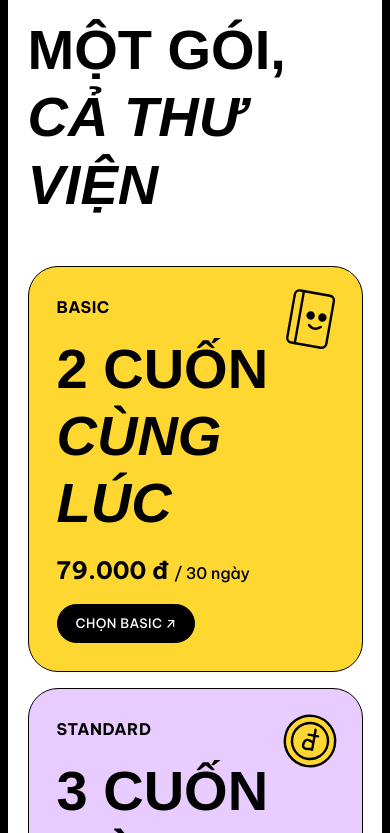
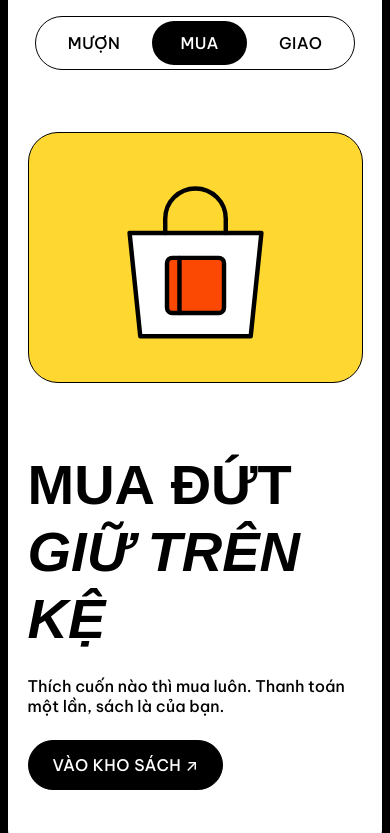
Before and after one commit to trantuan1324/open-boox, a Next.js app in the folder apps/web/: page / in a window 390 px wide. Shown: the part 6291-7124 px from the top of the page. Built offline with nearby package versions, Linux system fonts and the light colour scheme; no server answers; a web font is replaced by a local one.

Commit message:
feat(web): landing v2 borrow/buy/deliver tabs with Flip pill

```diff
--- /dev/null
+++ b/apps/web/app/_landing/sections/tabs.tsx
@@ -0,0 +1,198 @@
+'use client';
+
+import Link from 'next/link';
+import { type KeyboardEvent, useRef, useState } from 'react';
+import { FULL, Flip, REDUCE, ScrollTrigger, SplitText, gsap, useGSAP } from '../motion/gsap';
+import { ArtBorrow, ArtBuy, ArtDeliver } from '../svg/illustrations';
+
+const TABS = [
+  {
+    id: 'muon',
+    label: 'Mượn',
+    title: ['Mượn theo gói', 'trả khi xong'],
+    body: 'Chọn gói, thêm sách vào giỏ mượn rồi xác nhận. Giữ tối đa số cuốn của gói, không hạn trả.',
+    href: '/plans',
+    link: 'Xem các gói',
+    color: '#e9ccff',
+    Art: ArtBorrow,
+  },
+  {
+    id: 'mua',
+    label: 'Mua',
+    title: ['Mua đứt', 'giữ trên kệ'],
+    body: 'Thích cuốn nào thì mua luôn. Thanh toán một lần, sách là của bạn.',
+    href: '/books',
+    link: 'Vào kho sách',
+    color: '#ffd731',
+    Art: ArtBuy,
+  },
+  {
+    id: 'giao',
+    label: 'Giao',
+    title: ['Giao tận cửa', 'lấy tận nhà'],
+    body: 'Đơn mua và sách mượn đều được giao tận nơi. Khi trả, chúng tôi đến tận nhà lấy lại.',
+    href: '/account/orders',
+    link: 'Theo dõi đơn',
+    color: '#55db9c',
+    Art: ArtDeliver,
+  },
+];
+
+// Section 8 ([SM §5.11]): the black pill follows the active tab with Flip; the old panel fades out while the new
+// one's title chars, text and art come in from 0.2s. Panels share one grid cell, so no height tween. Auto-advances
+// to the second tab once when scrolled into view.
+export function Tabs() {
+  const root = useRef<HTMLElement>(null);
+  const [active, setActive] = useState(0);
+  const activeRef = useRef(0);
+  const previous = useRef(0);
+  const flipState = useRef<Flip.FlipState | null>(null);
+  const splits = useRef<SplitText[]>([]);
+  const running = useRef<gsap.core.Timeline | null>(null);
+
+  const select = (index: number) => {
+    if (index === activeRef.current) return;
+    flipState.current = Flip.getState(root.current!.querySelector('.obx-tabs__pill'));
+    activeRef.current = index;
+    setActive(index);
+  };
+
+  useGSAP(
+    () => {
+      const mm = gsap.matchMedia();
+      mm.add(FULL, () => {
+        splits.current = gsap.utils
+          .toArray<HTMLElement>('.obx-tab-panel__title', root.current)
+          .map((el) => SplitText.create(el, { type: 'words,chars' }));
+        ScrollTrigger.create({
+          trigger: root.current,
+          start: 'center 75%',
+          once: true,
+          onEnter: () => {
+            if (activeRef.current === 0) select(1);
+          },
+        });
+        return () => {
+          splits.current = [];
+        };
+      });
+      return () => mm.revert();
+    },
+    { scope: root },
+  );
+
+  useGSAP(
+    () => {
+      const from = previous.current;
+      previous.current = active;
+      const state = flipState.current;
+      flipState.current = null;
+      if (from === active || window.matchMedia(REDUCE).matches) return;
+
+      running.current?.progress(1);
+      const panels = gsap.utils.toArray<HTMLElement>('.obx-tab-panel', root.current);
+      const oldPanel = panels[from];
+      const newPanel = panels[active];
+      const find = (panel: HTMLElement, selector: string) => panel.querySelector<HTMLElement>(selector)!;
+
+      if (state) {
+        Flip.from(state, { targets: root.current!.querySelector('.obx-tabs__pill'), duration: 0.5, ease: 'slush' });
+      }
+
+      const tl = gsap.timeline({ defaults: { ease: 'slush', duration: 0.65 } });
+      tl.set(oldPanel, { visibility: 'visible' }, 0)
+        .to(find(oldPanel, '.obx-tab-panel__text'), { autoAlpha: 0, yPercent: 10 }, 0)
+        .to(find(oldPanel, '.obx-tab-panel__art'), { autoAlpha: 0, xPercent: -15 }, 0)
+        .fromTo(
+          find(newPanel, '.obx-tab-panel__visual'),
+          { backgroundColor: TABS[from].color },
+          { backgroundColor: TABS[active].color },
+          0,
+        )
+        .set(find(newPanel, '.obx-tab-panel__text'), { autoAlpha: 0, yPercent: 0 }, 0)
+        .set(find(newPanel, '.obx-tab-panel__text'), { autoAlpha: 1 }, 0.2)
+        .fromTo(
+          splits.current[active]?.chars ?? [],
+          { x: '-0.25em', autoAlpha: 0 },
+          { x: 0, autoAlpha: 1, ease: 'slush-bounce', stagger: { each: 0.015, from: 'end' } },
+          0.2,
+        )
+        .fromTo(
+          newPanel.querySelectorAll('.obx-tab-panel__body, .obx-tab-panel__link'),
+          { x: '-3em', autoAlpha: 0 },
+          { x: 0, autoAlpha: 1 },
+          0.275,
+        )
+        .fromTo(find(newPanel, '.obx-tab-panel__art'), { yPercent: 10, autoAlpha: 0 }, { yPercent: 0, autoAlpha: 1 }, 0.2)
+        .set(oldPanel, { clearProps: 'visibility' });
+      running.current = tl;
+    },
+    { dependencies: [active], scope: root },
+  );
+
+  const onKeyDown = (event: KeyboardEvent<HTMLDivElement>) => {
+    if (event.key !== 'ArrowRight' && event.key !== 'ArrowLeft') return;
+    event.preventDefault();
+    const step = event.key === 'ArrowRight' ? 1 : TABS.length - 1;
+    const next = (activeRef.current + step) % TABS.length;
+    select(next);
+    root.current?.querySelector<HTMLButtonElement>(`#obx-tab-${TABS[next].id}`)?.focus();
+  };
+
+  return (
+    <section ref={root} className="obx-sheet obx-tabs" aria-labelledby="obx-tabs-title">
+      <h2 id="obx-tabs-title" className="sr-only">
+        Mượn, mua hay giao
+      </h2>
+      <div role="tablist" aria-label="Cách dùng Open Boox" className="obx-tabs__list" onKeyDown={onKeyDown}>
+        {TABS.map((tab, i) => (
+          <button
+            key={tab.id}
+            id={`obx-tab-${tab.id}`}
+            type="button"
+            role="tab"
+            className="obx-tabs__tab"
+            aria-selected={i === active}
+            aria-controls={`obx-panel-${tab.id}`}
+            tabIndex={i === active ? 0 : -1}
+            onClick={() => select(i)}
+            onPointerEnter={(event) => {
+              if (event.pointerType === 'mouse') select(i);
+            }}
+          >
+            {i === active && <span className="obx-tabs__pill" data-flip-id="tab-pill" aria-hidden="true" />}
+            {tab.label}
+          </button>
+        ))}
+      </div>
+      <div className="obx-tabs__panels">
+        {TABS.map((tab, i) => (
+          <div
+            key={tab.id}
+            id={`obx-panel-${tab.id}`}
+            role="tabpanel"
+            aria-labelledby={`obx-tab-${tab.id}`}
+            className="obx-tab-panel"
+            data-active={i === active}
+            inert={i !== active}
+          >
+            <div className="obx-tab-panel__visual" style={{ backgroundColor: tab.color }}>
+              <tab.Art className="obx-tab-panel__art" />
+            </div>
+            <div className="obx-tab-panel__text">
+              <h3 className="obx-display obx-tab-panel__title">
+                {tab.title[0]}
+                <br />
+                <em>{tab.title[1]}</em>
+              </h3>
+              <p className="obx-body obx-tab-panel__body">{tab.body}</p>
+              <Link href={tab.href} className="obx-btn obx-btn--dark obx-tab-panel__link">
+                {tab.link} ↗
+              </Link>
+            </div>
+          </div>
+        ))}
+      </div>
+    </section>
+  );
+}
--- a/apps/web/app/landing.css
+++ b/apps/web/app/landing.css
@@ -963,3 +963,90 @@ body:has(.obx-home) {
   background: var(--color-ink);
   scale: 1.3;
 }
+
+/* ---------- 8 · Tabs ---------- */
+
+.obx-tabs {
+  display: flex;
+  flex-direction: column;
+  gap: 40px;
+}
+
+.obx-tabs__list {
+  display: inline-flex;
+  align-self: center;
+  gap: 4px;
+  padding: 4px;
+  border: 1px solid var(--color-ink);
+  border-radius: 999px;
+  background: var(--color-paper);
+}
+
+.obx-tabs__tab {
+  position: relative;
+  z-index: 0;
+  padding: 14px 28px;
+  border: 0;
+  border-radius: 999px;
+  background: none;
+  color: var(--color-ink);
+  font: 500 16px/1 var(--font-sans);
+  letter-spacing: 0.03em;
+  text-transform: uppercase;
+  cursor: pointer;
+}
+
+.obx-tabs__tab[aria-selected='true'] {
+  color: var(--color-paper);
+}
+
+.obx-tabs__pill {
+  position: absolute;
+  inset: 0;
+  z-index: -1;
+  border-radius: 999px;
+  background: var(--color-ink);
+}
+
+.obx-tabs__panels {
+  display: grid;
+}
+
+.obx-tab-panel {
+  grid-area: 1 / 1;
+  display: grid;
+  grid-template-columns: 1fr 1fr;
+  align-items: center;
+  gap: clamp(24px, 4vw, 64px);
+}
+
+.obx-tab-panel[data-active='false'] {
+  visibility: hidden;
+}
+
+.obx-tab-panel__visual {
+  display: grid;
+  place-items: center;
+  aspect-ratio: 4 / 3;
+  padding: 24px;
+  overflow: clip;
+  border: 1px solid var(--color-ink);
+  border-radius: 30px;
+}
+
+.obx-tab-panel__text {
+  display: flex;
+  flex-direction: column;
+  align-items: flex-start;
+  gap: 24px;
+}
+
+.obx-tab-panel__title {
+  font-size: clamp(56px, 8vw, 128px);
+}
+
+@media (max-width: 767px) {
+  .obx-tab-panel {
+    grid-template-columns: 1fr;
+  }
+}
--- a/apps/web/app/page.tsx
+++ b/apps/web/app/page.tsx
@@ -11,6 +11,7 @@ import { Nav } from './_landing/sections/nav';
 import { Plans } from './_landing/sections/plans';
 import { Showcase } from './_landing/sections/showcase';
 import { Statement } from './_landing/sections/statement';
+import { Tabs } from './_landing/sections/tabs';
 import { WordMarquee } from './_landing/sections/word-marquee';
 import './landing.css';
 
@@ -30,6 +31,7 @@ export default async function HomePage() {
       <Statement book={pickFeaturedBook(data.books)} />
       <CategoryCarousel categories={data.categories} />
       <WordMarquee />
+      <Tabs />
       <Plans plans={data.plans} />
       <CoverMarquee books={data.books} />
     </div>
```
Also changed, not shown: 1 other file (tests, documents, lock files or other folders).
